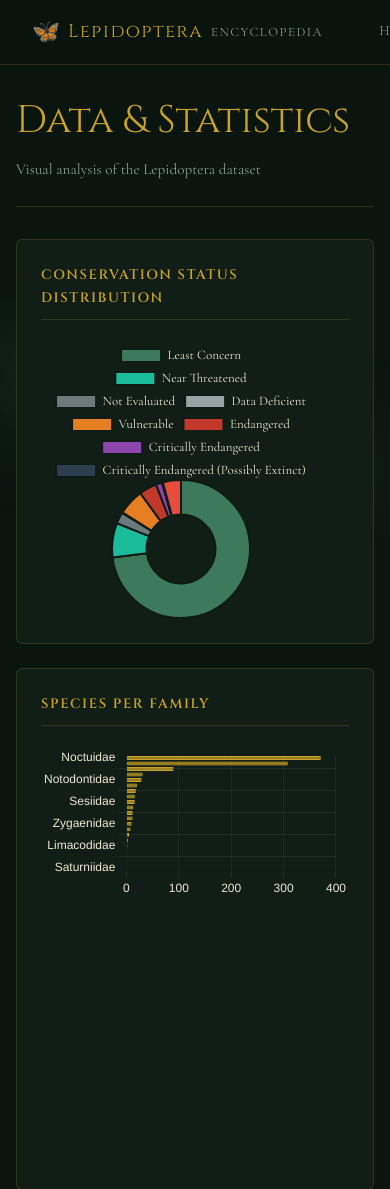
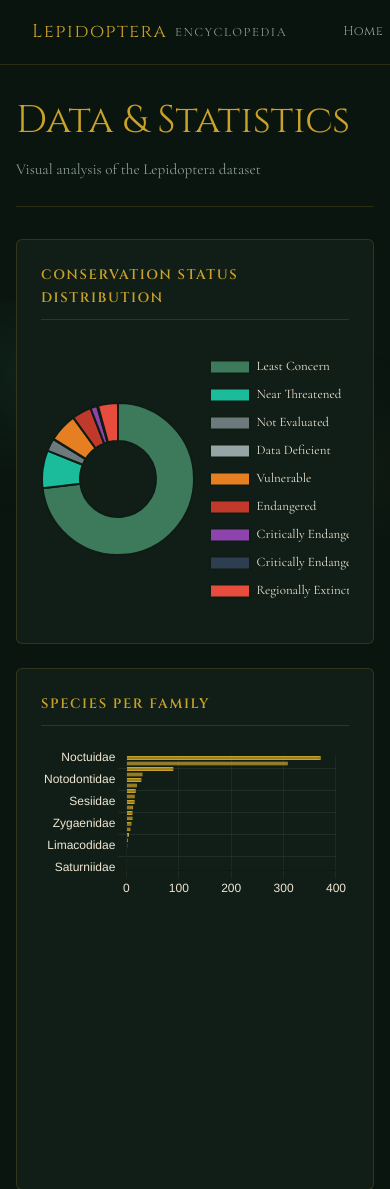
Before and after one commit to U1907/Butterflies-Encyclopedia, a Flask app: page /stats in a window 390 px wide; the page is wider, and only the part inside the window is pictured. Shown: the top 1189 px of that part. Run offline with Flask 3, Linux system fonts and the light colour scheme; data comes from the database, SQL or seed files in the repository; both versions use the stored data as it was after the commit; some web fonts are replaced.

Commit message:
fix: update styles and layout for better responsiveness; remove unused elements

```diff
--- a/static/style.css
+++ b/static/style.css
@@ -566,7 +566,12 @@ body {
   padding: 1.5rem;
 }
 .chart-panel.wide { grid-column: 1 / -1; }
-.chart-wrap { position: relative; height: 280px; }
+.chart-wrap {
+  position: relative;
+  height: 280px;
+  width: 100%;
+  display: block;
+}
 .chart-wrap.tall { height: 420px; }
 
 .stats-tables {
--- a/templates/base.html
+++ b/templates/base.html
@@ -108,7 +108,6 @@
   <header class="site-header">
     <nav class="nav-inner">
       <a class="nav-logo" href="/">
-        <span class="logo-icon">🦋</span>
         <span class="logo-text">Lepidoptera</span>
         <span class="logo-sub">Encyclopedia</span>
       </a>
--- a/templates/browse.html
+++ b/templates/browse.html
@@ -78,7 +78,6 @@
   <table class="data-table">
     <thead>
       <tr>
-        <th>Family</th>
         <th>Status</th>
         <th>Common Name</th>
         <th>Scientific Name</th>
@@ -89,7 +88,6 @@
     <tbody>
       {% for sp in species %}
       <tr>
-        <td><a href="/family/{{ sp.family }}" class="inline-link">{{ sp.family }}</a></td>
         <td><span class="status-badge status-{{ sp.status_code | replace(' ', '-') | replace('(', '') | replace(')', '') }}">{{ sp.status_code }}</span></td>
         <td><a href="/species/{{ sp.id }}" class="inline-link" style="font-weight: 600;">{{ sp.common_name or '—' }}</a></td>
         <td style="color: #a0aab0;"><em>{{ sp.scientific_name }}</em></td>
--- a/templates/index.html
+++ b/templates/index.html
@@ -19,9 +19,9 @@
       <a href="/stats" class="btn btn-ghost">View Statistics</a>
     </div>
   </div>
-  <div class="hero-ornament" aria-hidden="true">
+  <!-- <div class="hero-ornament" aria-hidden="true">
     <span class="ornament-butterfly">🦋</span>
-  </div>
+  </div> -->
 </section>
 
 <!-- STAT CARDS -->
--- a/templates/stats.html
+++ b/templates/stats.html
@@ -16,8 +16,10 @@
   <!-- STATUS PIE -->
   <div class="chart-panel wide">
     <h2 class="panel-title">Conservation Status Distribution</h2>
-    <div class="chart-wrap">
-      <canvas id="statusChart"></canvas>
+    <div class="chart-wrap" style="display: flex; justify-content: center;">
+      <div style="position: relative; height: 280px; width: 100%; max-width: 750px;">
+        <canvas id="statusChart"></canvas>
+      </div>
     </div>
   </div>
 
@@ -123,7 +125,20 @@ new Chart(document.getElementById('statusChart'), {
       borderColor: '#0e1c14', borderWidth: 2
     }]
   },
-  options: { plugins: { legend: { labels: { color: CREAM, font: { family: 'Cormorant Garamond', size: 13 } } } } }
+  options: {
+    responsive: true,
+    maintainAspectRatio: false,
+    plugins: {
+      legend: {
+        position: 'right',
+        labels: {
+          color: CREAM,
+          font: { family: 'Cormorant Garamond', size: 13 },
+          padding: 15
+        }
+      }
+    }
+  }
 });
 
 // FAMILY BAR
```
Also changed, not shown: butterfly.db.
